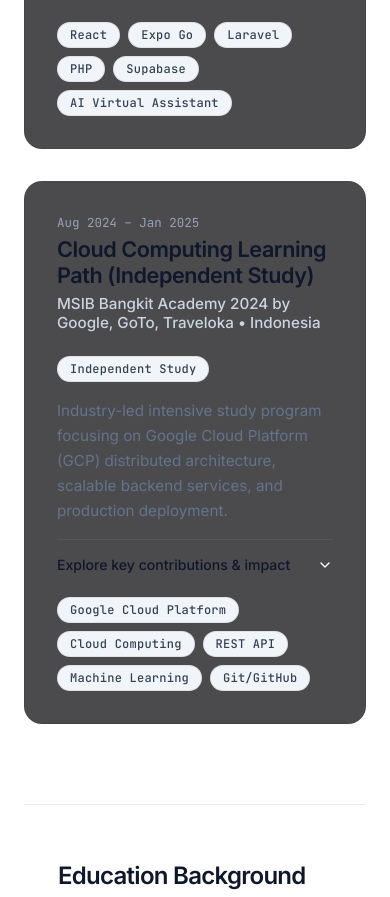
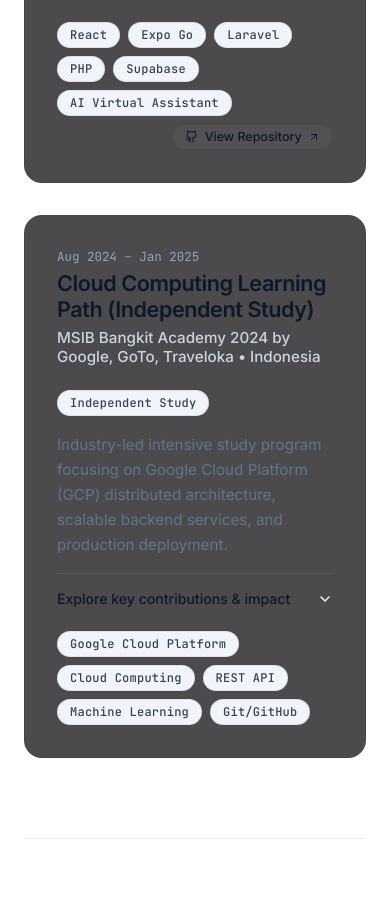
Before and after one commit to KandhiSurya/PortofolioKandhi, a Next.js app: page / in a window 390 px wide. Shown: the part 10864-11761 px from the top of the page. Built offline with nearby package versions, Linux system fonts and the light colour scheme.

Commit message:
feat: link mobile app project to Kryx404/dinsos-mobile-fix repository

```diff
--- a/src/app/page.tsx
+++ b/src/app/page.tsx
@@ -117,7 +117,7 @@ const PROJECTS: Project[] = [
     mockupType: 'mobile',
     tags: ['React', 'Expo Go', 'Laravel', 'PHP', 'Supabase', 'AI API', 'REST API'],
     demoUrl: 'https://dinsos.jatimprov.go.id',
-    githubUrl: 'https://github.com/KandhiSurya',
+    githubUrl: 'https://github.com/Kryx404/dinsos-mobile-fix',
   },
   {
     id: 'cloud-backend-gcp',
@@ -254,6 +254,7 @@ const EXPERIENCES = [
       'Reduced repetitive administrative inquiry workloads for agency helpdesk staff while enhancing public service operational efficiency.',
     ],
     tags: ['React', 'Expo Go', 'Laravel', 'PHP', 'Supabase', 'AI Virtual Assistant'],
+    repoUrl: 'https://github.com/Kryx404/dinsos-mobile-fix',
   },
   {
     idx: '03',
```
